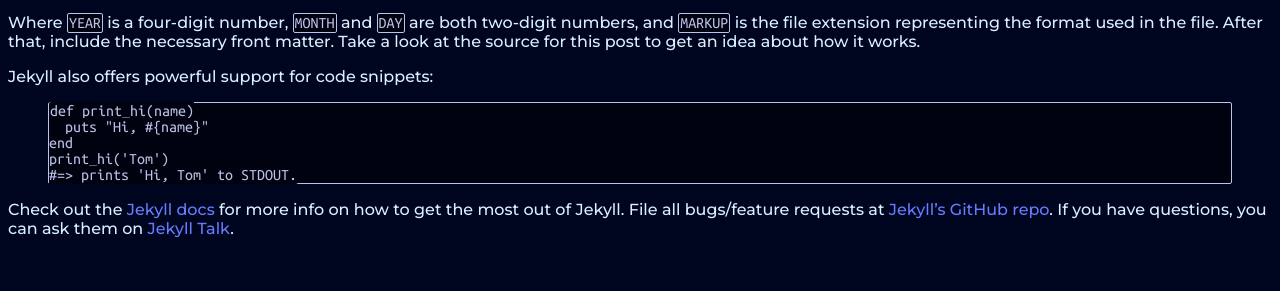
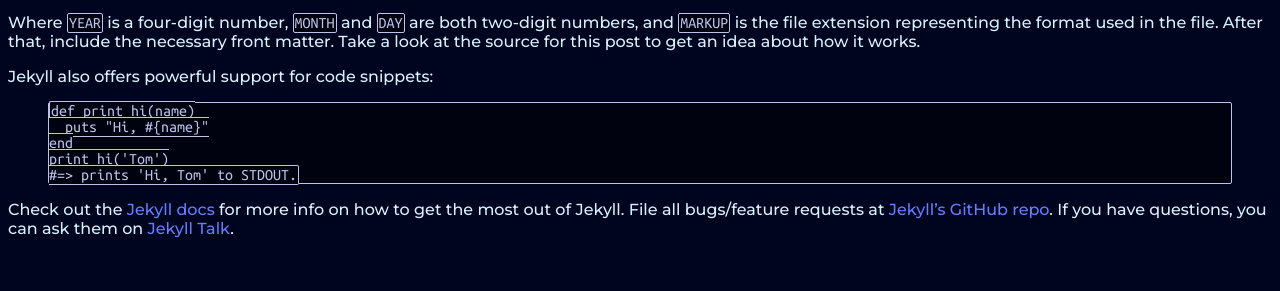
Before and after one commit to yeetssite/memes, a Jekyll site: the page built from _posts/2024-04-23-welcome-to-jekyll.markdown, in a window 1280 px wide. Shown: the part 255-546 px from the top of the page. Built offline with Jekyll 4.4.1, drawn with Linux system fonts in a browser that asks for light colours; a script that is not in the unit is left out.

Commit message:
fucking work

```diff
--- a/assets/css/base.css
+++ b/assets/css/base.css
@@ -18,7 +18,7 @@
  padding: 1px;
 }
 
-pre code{
+pre#text{
 	border: none;
 }
 
```
